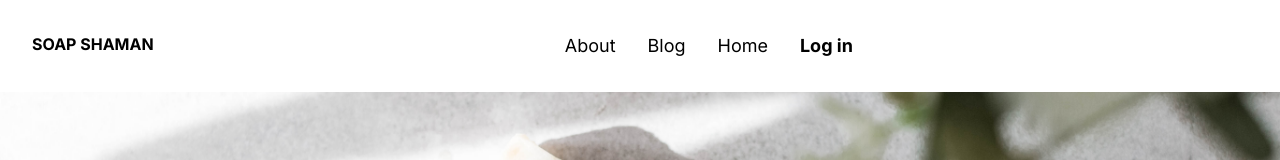
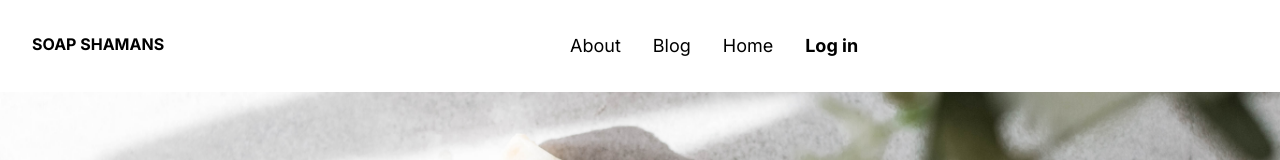
Before and after one commit to jaredcoderman/soap-shaman, a Next.js app: page / in a window 1280 px wide. Shown: the top 160 px of the page. Built offline with nearby package versions, Linux system fonts and the light colour scheme; no server answers.

Commit message:
title change

```diff
--- a/app/components/Header.tsx
+++ b/app/components/Header.tsx
@@ -10,7 +10,7 @@ const Header = async () => {
   return (
     <div className="flex justify-between mx-8 my-8">
       <Link href="/">
-        <div className="font-bold">SOAP SHAMAN</div>
+        <div className="font-bold">SOAP SHAMANS</div>
       </Link>
       <div className="hidden lg:flex">
         <Link href="/about">
--- a/app/layout.tsx
+++ b/app/layout.tsx
@@ -7,7 +7,7 @@ import Footer from "./components/Footer";
 const inter = Inter({ subsets: ["latin"] });
 
 export const metadata: Metadata = {
-  title: "Soap Shaman",
+  title: "Soap Shamans",
   description: "Generated by create next app",
 };
 
```
